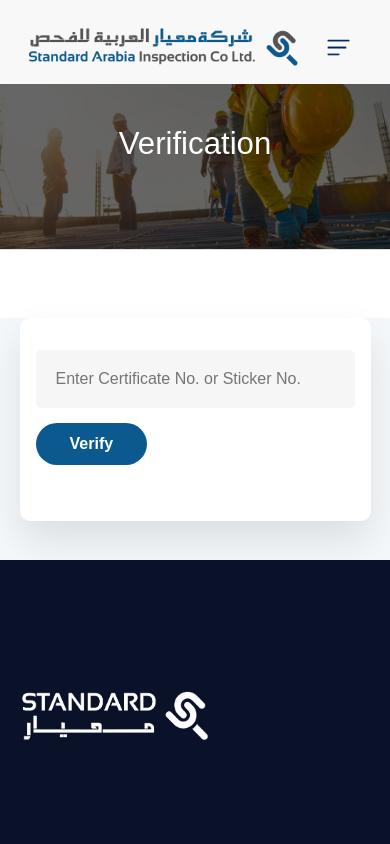
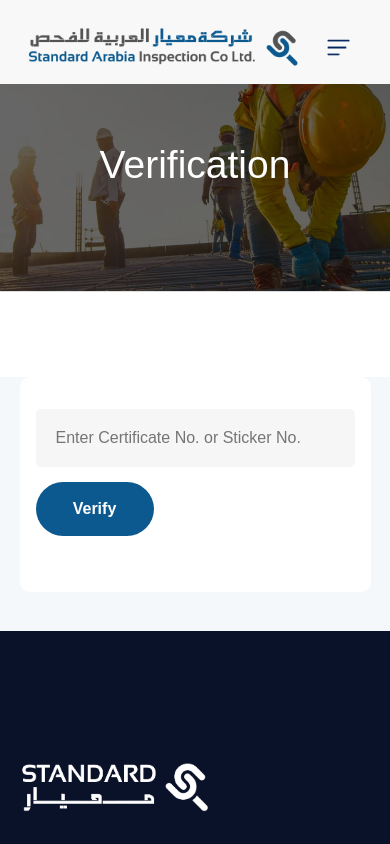
Before and after one commit to QudratUllahKhan9/standerarabia, a React (Create React App) app: page /Verification in a window 390 px wide. Shown: the top 844 px of the page. Built offline with nearby package versions, Linux system fonts and the light colour scheme.

Commit message:
new changing

```diff
--- a/src/Contact/components/HeroSection.css
+++ b/src/Contact/components/HeroSection.css
@@ -36,17 +36,17 @@
 
 /* Responsive tweaks */
 @media (max-width: 768px) {
-  .hero {
-    height: 35vh;
+  .contact-hero {
+    height: 30vh !important;
     margin-bottom: 10vh;
   }
 
   .hero-text {
-    font-size: 7vw;
+    font-size: 10vw;
   }
 }
 
-@media (max-width: 480px) {
+/* @media (max-width: 480px) {
   .hero {
     height: 30vh;
     margin-bottom: 8vh;
@@ -56,4 +56,4 @@
     font-size: 8vw;
     padding: 8px 12px;
   }
-}
+} */
--- a/src/Verification/components/HeroSection.css
+++ b/src/Verification/components/HeroSection.css
@@ -36,7 +36,8 @@
 /* Responsive tweaks */
 @media (max-width: 768px) {
   .hero {
-    height: 25vh !important;
+    height: 30vh !important;
+    margin-bottom: 10vh;
 
   }
 
--- a/src/Verification/components/InputVerification.js
+++ b/src/Verification/components/InputVerification.js
@@ -86,8 +86,9 @@ const handleVerify = async () => {
       <td data-label="Expiry Date">{result.expiry}</td>
     </tr>
   </tbody>
+</table>
 
-            </table>
+
           </>
         )}
       </div>
--- a/src/Verification/components/Verification.css
+++ b/src/Verification/components/Verification.css
@@ -12,7 +12,7 @@
   background: #fff;
   border-radius: 10px;
   padding: 5rem 2rem;
-  box-shadow: 0 20px 40px rgba(0, 0, 0, 0.1);
+  box-shadow: 0 0px 0px rgba(0, 0, 0, 0.1);
   text-align: center;
   width: 90%;
   padding-left: 3%;
@@ -75,9 +75,9 @@
 .verification-table {
   width: 100%;
   border-collapse: collapse;
+  font-family: Arial, sans-serif;
 }
 
-/* Default table style (desktop) */
 .verification-table th,
 .verification-table td {
   border: 1px solid #ccc;
@@ -89,6 +89,47 @@
 .verification-table th {
   background-color: #0c598f;
   color: white;
+}
+
+/* ------------------- */
+/* Mobile View Styling */
+/* ------------------- */
+@media screen and (max-width: 768px) {
+  .verification-table {
+    border: none !important;
+  }
+
+  .verification-table thead {
+    display: none;
+  }
+
+  .verification-table tr {
+    display: flex;
+    flex-direction: column;
+    gap: 16px;
+    margin-bottom: 20px;
+  }
+
+  .verification-table td {
+    display: block;
+    background: #ffffff;
+    border: 1px solid #ddd;
+    border-radius: 10px;
+    box-shadow: 0 2px 6px rgba(0, 0, 0, 0.08);
+    padding: 30px 24px !important;
+    font-size: 14px;
+    margin-bottom: 20px;
+
+    text-align: left;
+  }
+
+  .verification-table td::before {
+    content: attr(data-label);
+    display: block;
+    font-weight: bold;
+    color: #0c598f;
+    margin-bottom: 4px;
+  }
 }
 
 @media (max-width: 768px) {
@@ -108,49 +149,14 @@
   }
 
   .verify-button {
-    width: 35%;
-    padding: 12px 0;
+    width: 37%;
+
+    padding: 18px 0;
   }
 
   .verification-badge {
     font-size: 16px;
   }
 
-   .verification-table,
-  .verification-table thead,
-  .verification-table tbody,
-  .verification-table th,
-  .verification-table td,
-  .verification-table tr {
-    display: block;
-    width: 100%;
-  }
 
-  .verification-table thead {
-    display: none; /* Hide headers */
-  }
-
-  .verification-table tr {
-    margin-bottom: 1rem;
-    background: #fff;
-    border: 1px solid #ddd;
-    border-radius: 8px;
-    box-shadow: 0 2px 6px rgba(0, 0, 0, 0.05);
-    padding: 10px;
-  }
-
-  .verification-table td {
-    text-align: left;
-    padding: 10px;
-    position: relative;
-    font-size: 14px;
-  }
-
-  .verification-table td::before {
-    content: attr(data-label);
-    font-weight: bold;
-    display: block;
-    color: #0c598f;
-    margin-bottom: 5px;
-  }
 }
--- a/src/components/Footer.css
+++ b/src/components/Footer.css
@@ -124,6 +124,18 @@
 
 }
 
+
+.footer-links ul li:focus,
+.footer-links ul li:hover {
+  color: #0c598f; /* Your preferred blue color */
+  outline: none;
+}
+
+
+
+
+
+
 @media (max-width: 992px) {
   .footer-container {
     flex-direction: column;
--- a/src/components/Footer.js
+++ b/src/components/Footer.js
@@ -23,7 +23,7 @@ const Footer = () => {
         <div className="footer-links">
           <h3>Training Programs</h3>
           <ul>
-            <li>IPAF Approved Training Program</li>
+            <li className='footer-test'>IPAF Approved Training Program</li>
             <li>IADC Approved Training Program</li>
             <li>OSHA Approved Training Program</li>
             <li>NEBOSH Approved Training Program</li>
```
Lines whose indentation alone changed are shown as unchanged.
